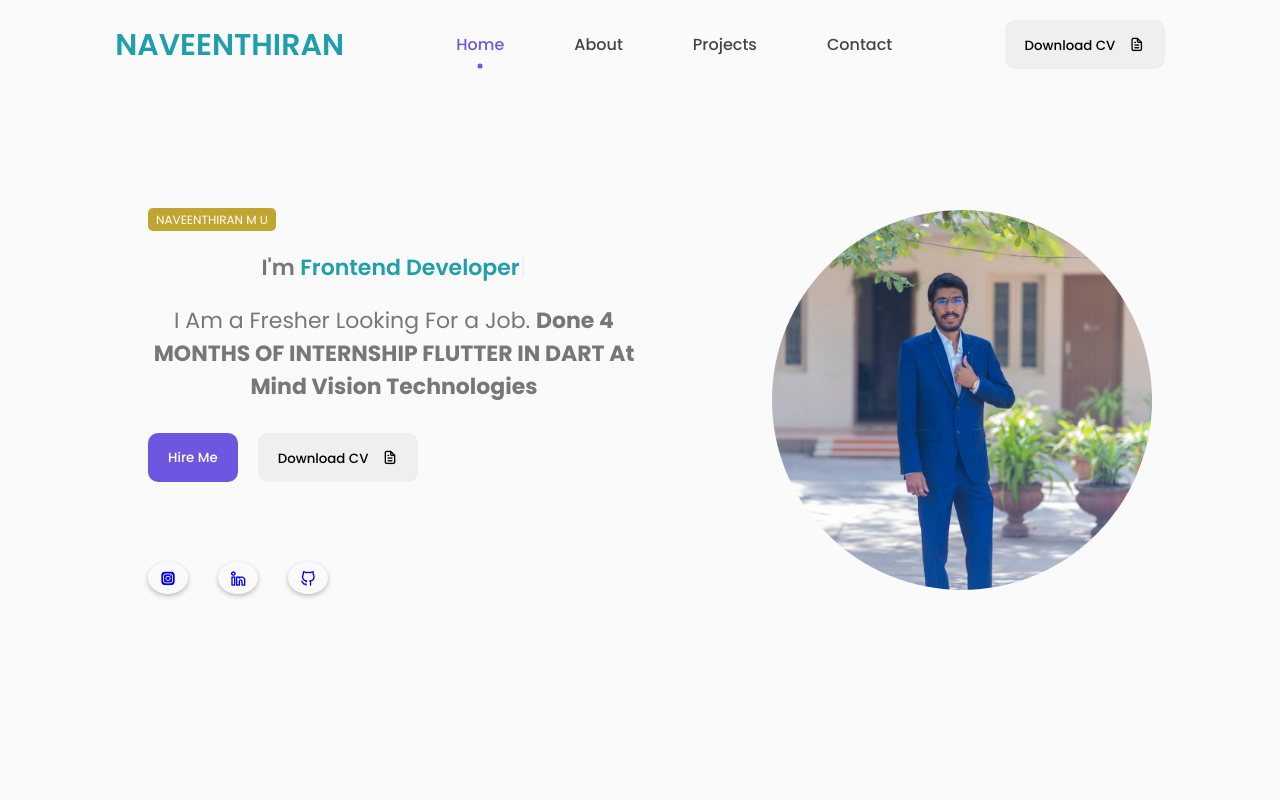
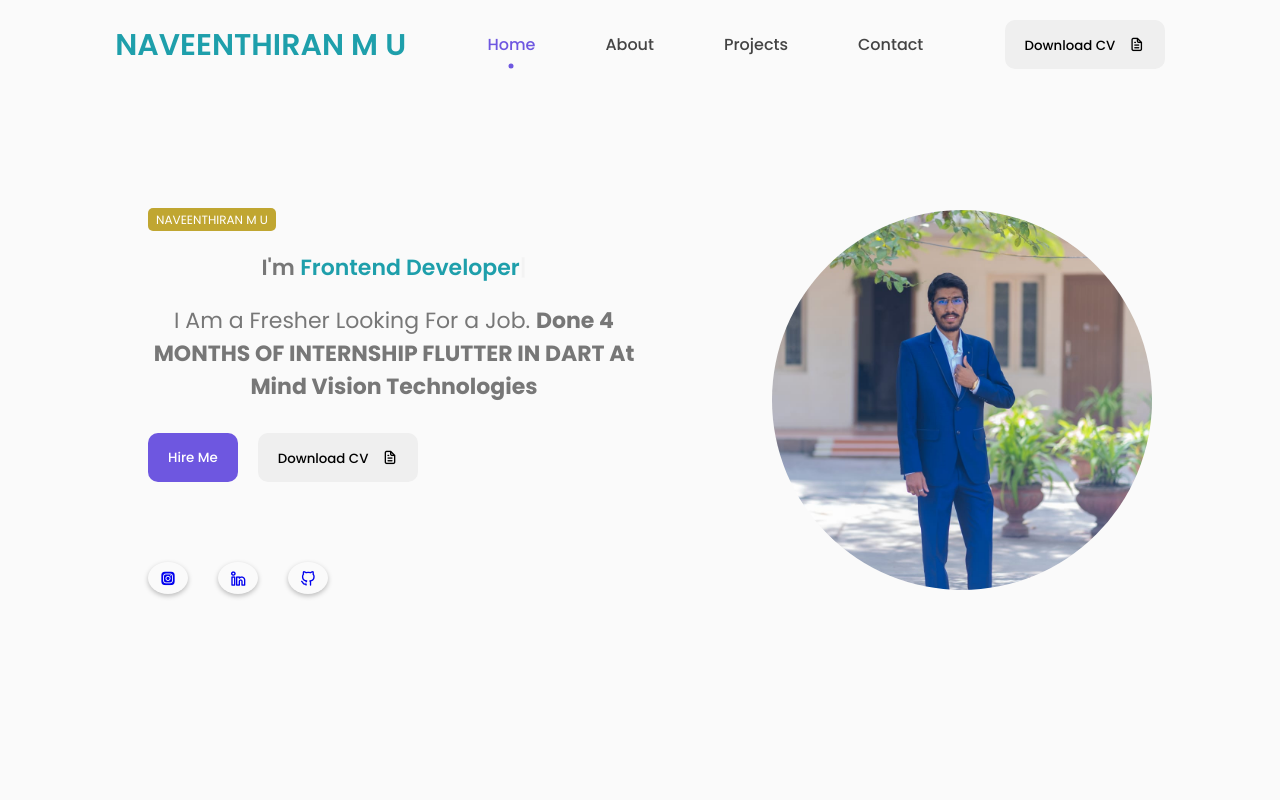
Before and after one commit to naveenthiran7/naveenthiran_portfolio, a plain HTML site: page index.html in a window 1280 px wide. Shown: the top 800 px of the page. Drawn offline with nearby package versions, Linux system fonts and the light colour scheme.

Commit message:
initial given

```diff
--- a/index.html
+++ b/index.html
@@ -21,7 +21,7 @@
     <!-- --------------- HEADER --------------- -->
       <nav id="header">
         <div class="nav-logo">
-            <p class="nav-name">NAVEENTHIRAN</p>
+            <p class="nav-name">NAVEENTHIRAN M U</p>
 
         </div>
         <div class="nav-menu" id="myNavMenu">
```
